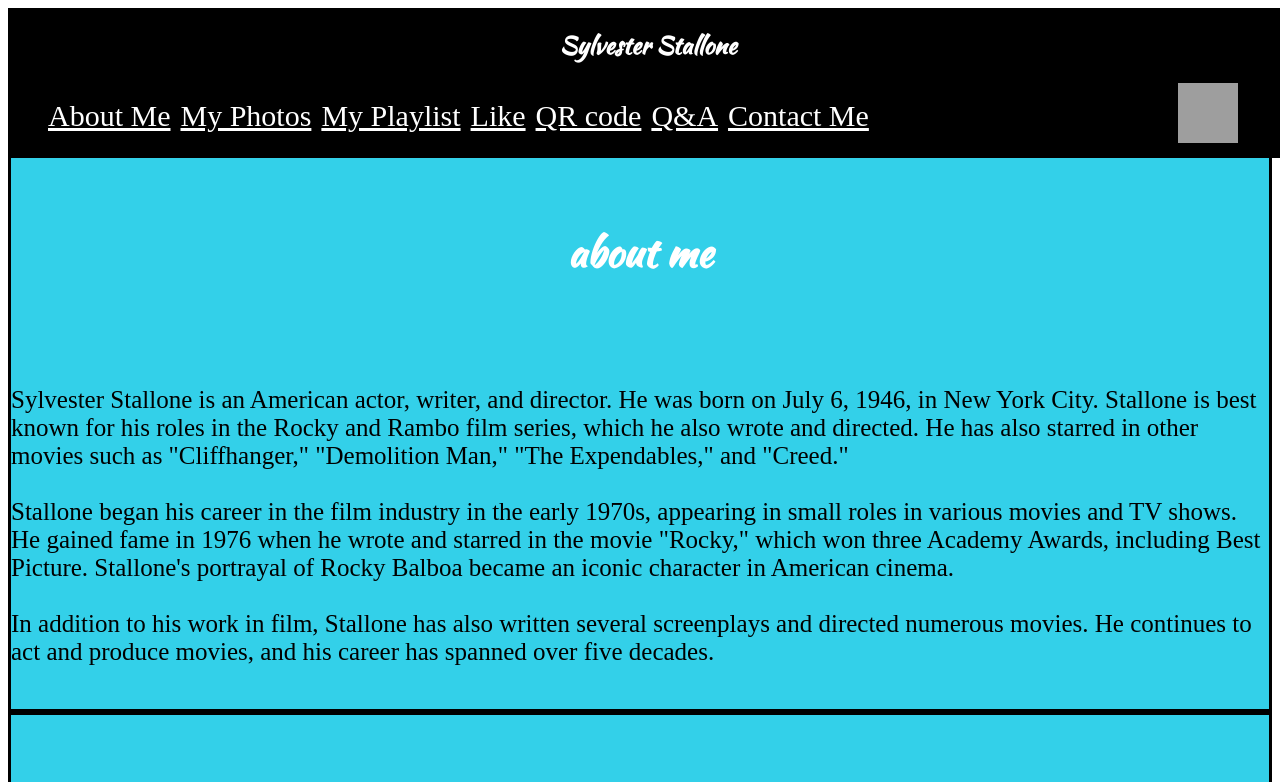
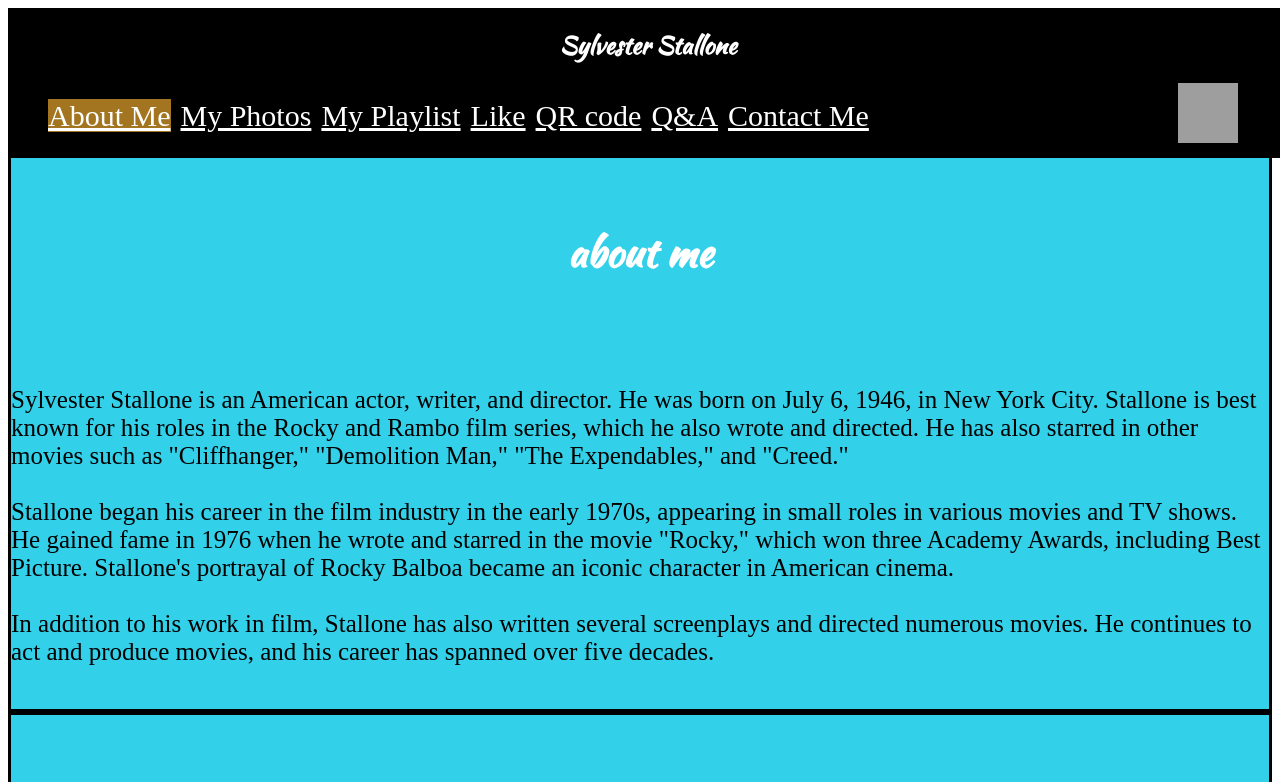
Before and after one commit to Web-Development-Environments-2023/206102519, a plain HTML site: page index.html in a window 1280 px wide. In both pictures the pointer is over the link "About Me". Shown: the top 782 px of the page. Drawn offline with Linux system fonts and the light colour scheme; grey boxes are pictures that could not be loaded.

Commit message:
finish after adding few things

```diff
--- a/style.css
+++ b/style.css
@@ -31,7 +31,15 @@ h2{
 	margin-right: 10px;
 	list-style-type:none;
   }
+  a:hover{
+	background-color: rgb(163, 117, 32);
+
+  }
+  a:visited{
+	color: red;
+  }
   ul li a{
+
 	color: white;
 	font-size: 30px;
   }
```
